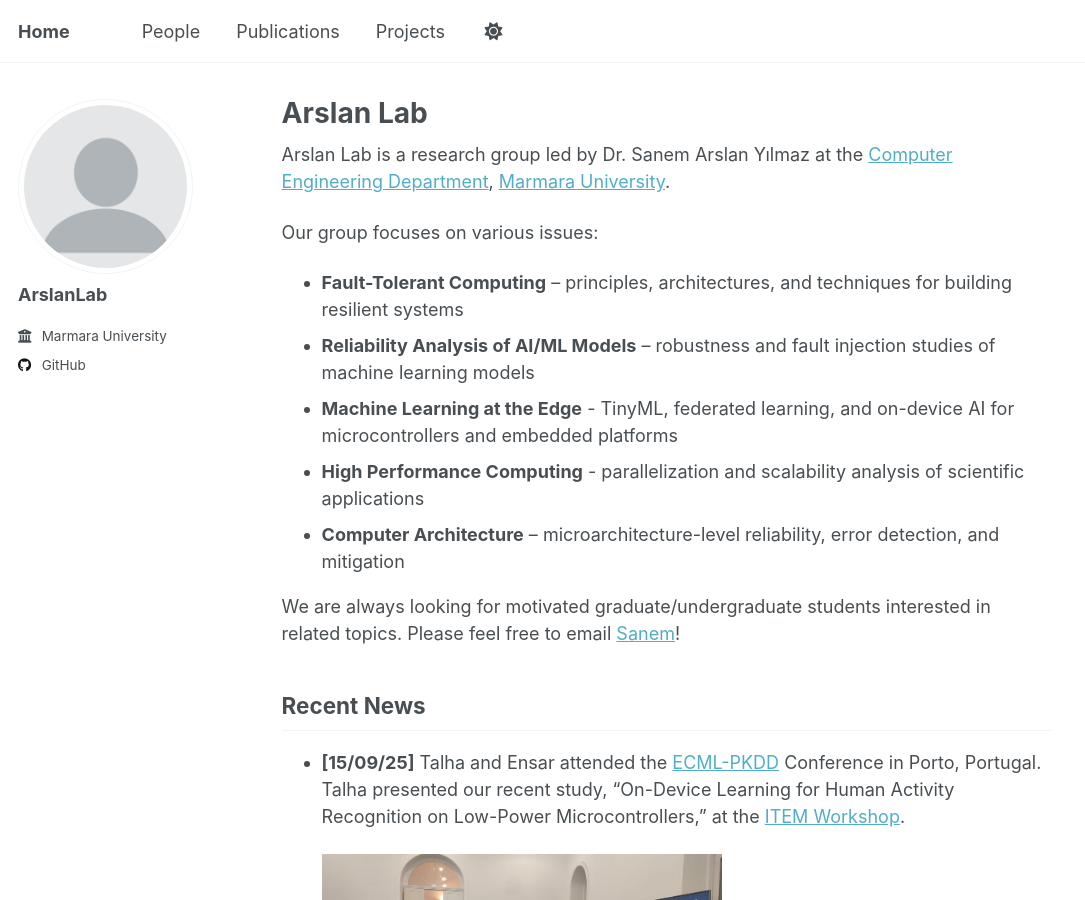
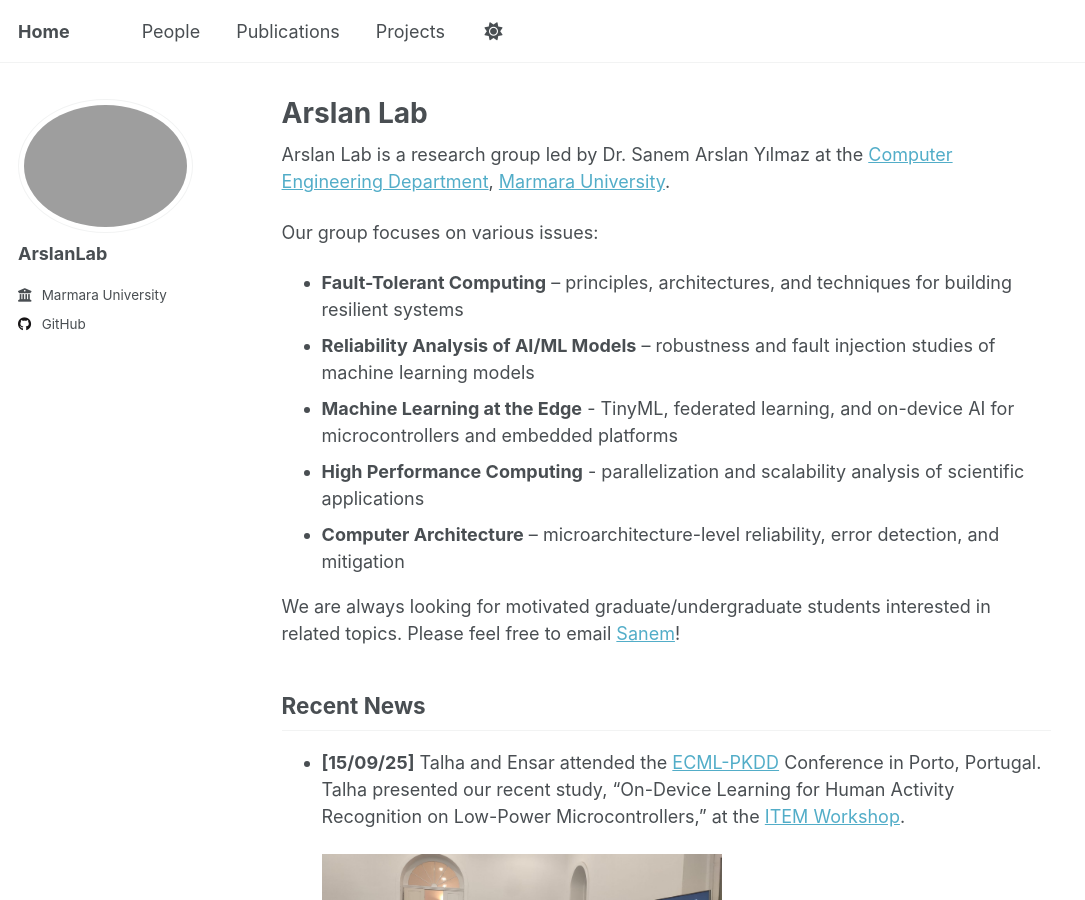
Before and after one commit to ArslanLab/arslanlab.github.io, a Jekyll site: the page built from _pages/about.md, in a window 1280 px wide and 900 px high. Shown: the whole window, without its empty margins (0-1085 px from the left). Built offline with Jekyll 4.4.1, drawn with Linux system fonts in a browser that asks for light colours; a script that is not in the unit is left out.

Commit message:
Update _config.yml

```diff
--- a/_config.yml
+++ b/_config.yml
@@ -23,7 +23,7 @@
 #               Additional customization can be done by editing /_includes/author-profile.html
 author:
   # Biographic information
-  avatar           : "profile.png"
+  avatar           : "logo1.png"
   name             : "ArslanLab"
   pronouns         : # example: "she/her"
   bio              : ""
```
